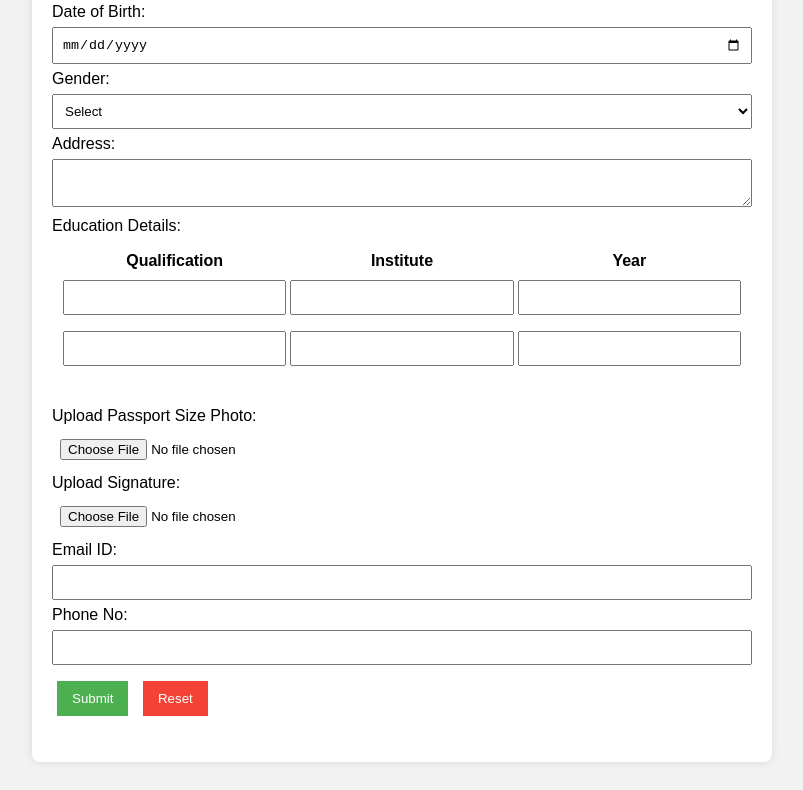
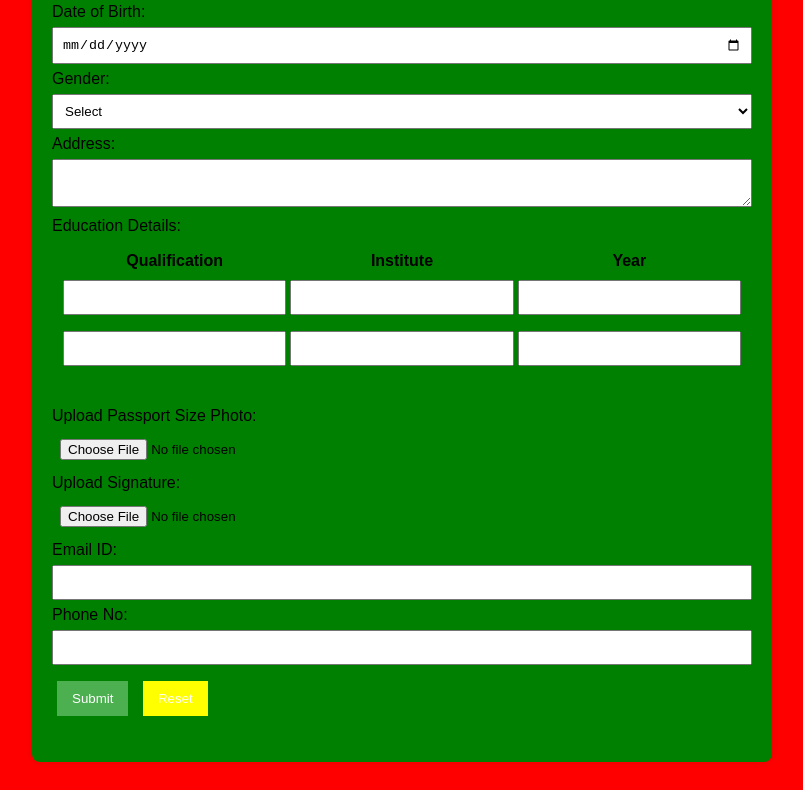
Before and after one commit to mungisaiakshaya31/exp3, a plain HTML site: page index.html in a window 1280 px wide. Shown: the part 373-1163 px from the top of the page, without its empty margins (238-1041 px from the left). Drawn offline with Linux system fonts and the light colour scheme.

Commit message:
Update style.css

```diff
--- a/style.css
+++ b/style.css
@@ -1,11 +1,11 @@
 body {
   font-family: Arial, sans-serif;
-  background-color: #f2f2f2;
+  background-color: red;
   padding: 20px;
 }
 
 .form-container {
-  background-color: #fff;
+  background-color: green;
   padding: 20px;
   border-radius: 8px;
   max-width: 700px;
@@ -30,7 +30,7 @@ button {
 }
 
 button[type="reset"] {
-  background-color: #f44336;
+  background-color: yellow;
 }
 
 #message {
```
